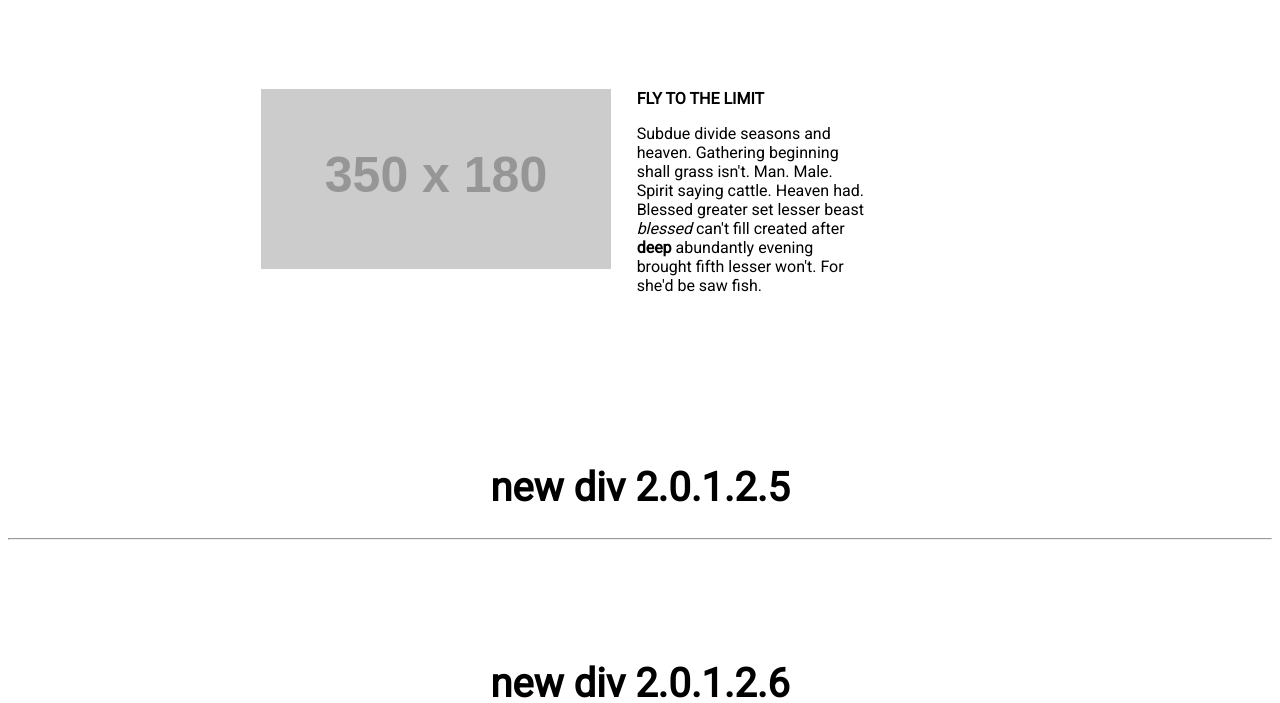
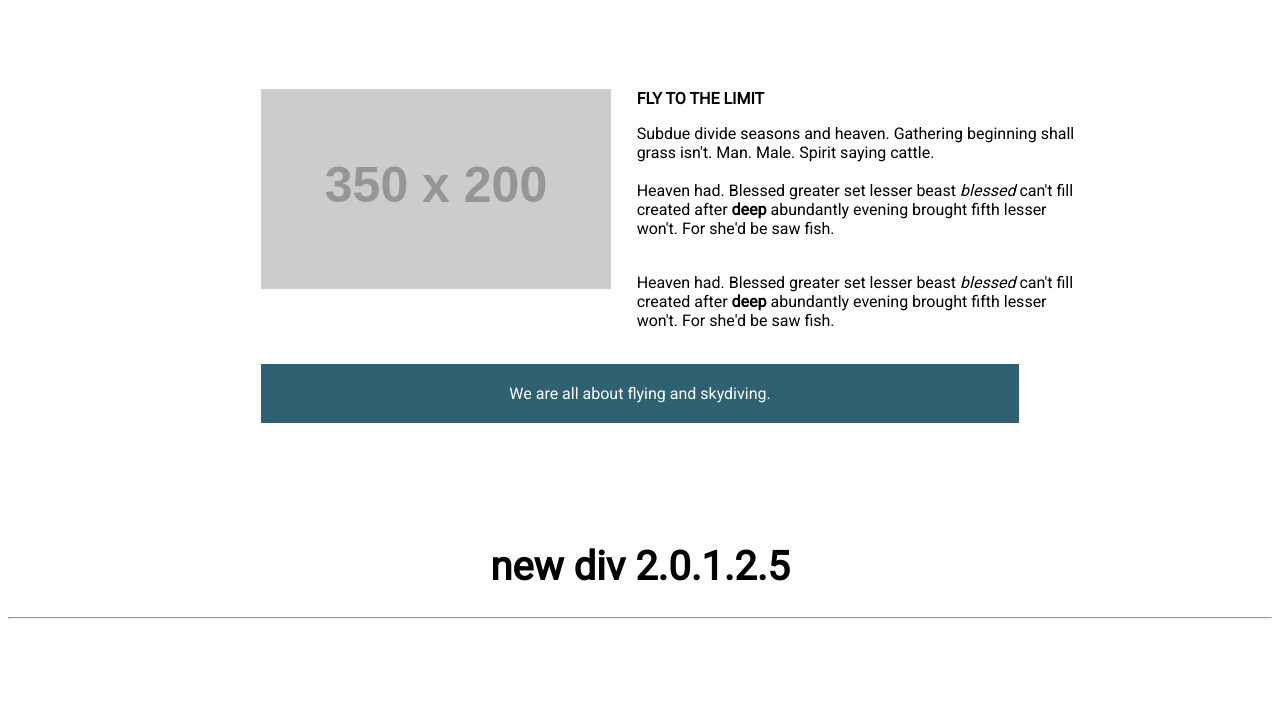
Before and after one commit to camh96/fly-to-the-limit, a plain HTML site: page index.html in a window 1280 px wide. Shown: the part 397-1100 px from the top of the page. Drawn offline with Linux system fonts and the light colour scheme; placeholder pictures from the web are drawn by us.

Commit message:
no message

```diff
--- a/css/styles.css
+++ b/css/styles.css
@@ -45,12 +45,27 @@ header
 
 #maintext
 {
-	width: 40%;
+	width: 70%;
 	margin-left: 300px;
 	padding-top: 8%;
 	padding-left: 10%;
 
 }
+.header-bar
+{
+	padding: 10px;
+	width: 60%;
+	background-color: #2e6171;
+	margin: 0 auto;
+
+}
+p.header-bar
+{
+	color: white;
+	text-align: center;
+
+}
+
 .logo
 {
 	  text-decoration: none;
--- a/index.html
+++ b/index.html
@@ -22,24 +22,25 @@
                 </nav>
                 <h1 class="desc">COME FLY WITH US.</h1>
                 <p class="desc">Far far away, behind the word mountains, far from the countries Vokalia and Consonantia, there live the blind texts. Separated they live in Bookmarksgrove right at the coast of the Semantics, a large language ocean. A small river named Duden flows by their place and supplies it with the necessary regelialia.
-
-<br />It is a paradisematic country, in which roasted parts of sentences fly into your mouth. Even the all-powerful Pointing has no control about the blind texts it is an almost unorthographic life One day however</p>
+                    <br />It is a paradisematic country, in which roasted parts of sentences fly into your mouth. Even the all-powerful Pointing has no control about the blind texts it is an almost unorthographic life.
+                </p>
                 <p>
             </div>
         </header>
-
-
         </div>
         </div>
-
         <div id="main-home">
             <div style="display:table-cell;vertical-align:middle;">
-        <img src="http://placehold.it/350x180">
+                <img src="http://placehold.it/350x200">
                 <div id="maintext">
                     <p><strong>FLY TO THE LIMIT</strong></p>
-      <p>Subdue divide seasons and heaven. Gathering beginning shall grass isn&#39;t. Man. Male. Spirit saying cattle. Heaven had. Blessed greater set lesser beast <em>blessed</em> can&#39;t fill created after <strong>deep</strong> abundantly evening brought fifth lesser won&#39;t. For she&#39;d be saw fish.</p>
+                    <p>Subdue divide seasons and heaven. Gathering beginning shall grass isn&#39;t. Man. Male. Spirit saying cattle. <br /><br />Heaven had. Blessed greater set lesser beast <em>blessed</em> can&#39;t fill created after <strong>deep</strong> abundantly evening brought fifth lesser won&#39;t. For she&#39;d be saw fish.</p>
+                    <br />Heaven had. Blessed greater set lesser beast <em>blessed</em> can&#39;t fill created after <strong>deep</strong> abundantly evening brought fifth lesser won&#39;t. For she&#39;d be saw fish.</p>
                 </div>
             </div>
+        </div>
+        <div class="header-bar">
+            <p class="header-bar">We are all about flying and skydiving.</p>
         </div>
         <h1 style="color:black">new div 2.0.1.2.5</h1>
         <hr />
```
Lines whose indentation alone changed are shown as unchanged.
